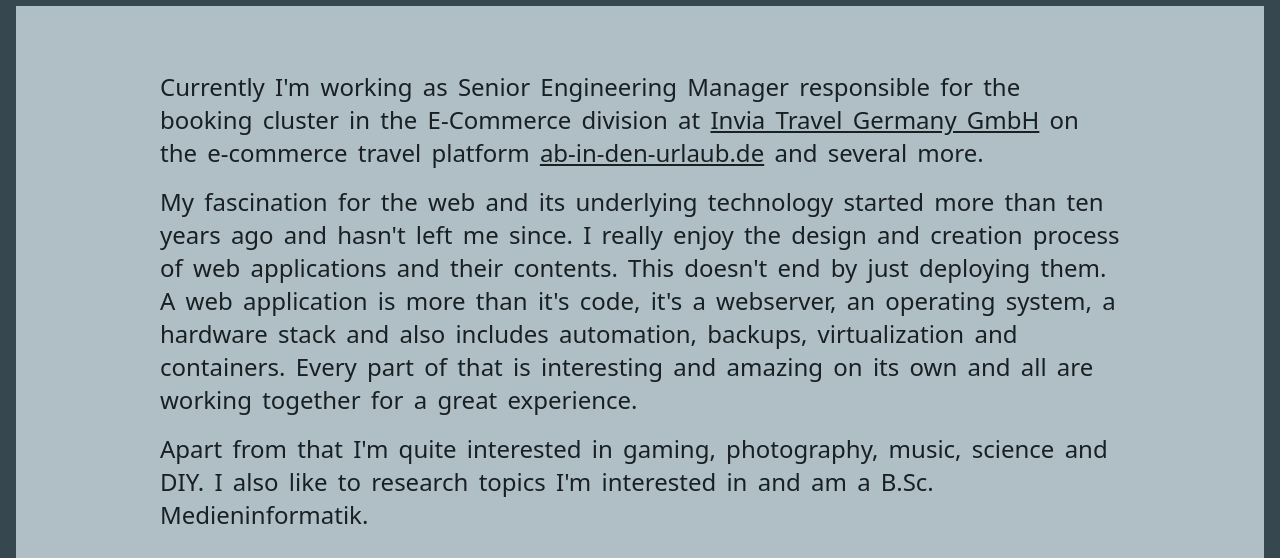
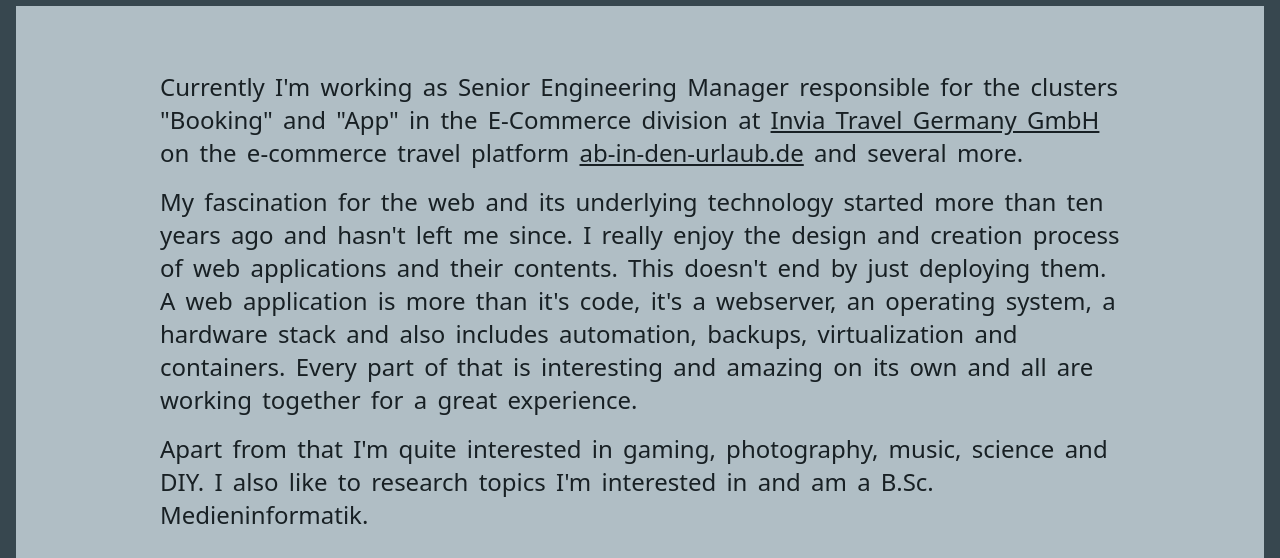
Before and after one commit to medienlampe/bischoff.media, an Eleventy site: page src/english.html in a window 1280 px wide. Shown: the part 242-800 px from the top of the page. Built offline with nearby package versions, Linux system fonts and the light colour scheme; Eleventy itself is replaced by a stand-in of ours; files that its build step writes are made by us from their sources; what eleventy-sass would draw is missing.

Commit message:
english.html aktualisieren

```diff
--- a/src/english.html
+++ b/src/english.html
@@ -15,7 +15,7 @@ permalink: english.html
   >https://bischoff.media</a
 >
 <p>
-  Currently I'm working as Senior Engineering Manager responsible for the booking cluster in the E-Commerce division at
+  Currently I'm working as Senior Engineering Manager responsible for the clusters "Booking" and "App" in the E-Commerce division at
   <a
     href="https://www.invia.de"
     title="Invia Group Germany - the employer of Sven Bischoff"
```
